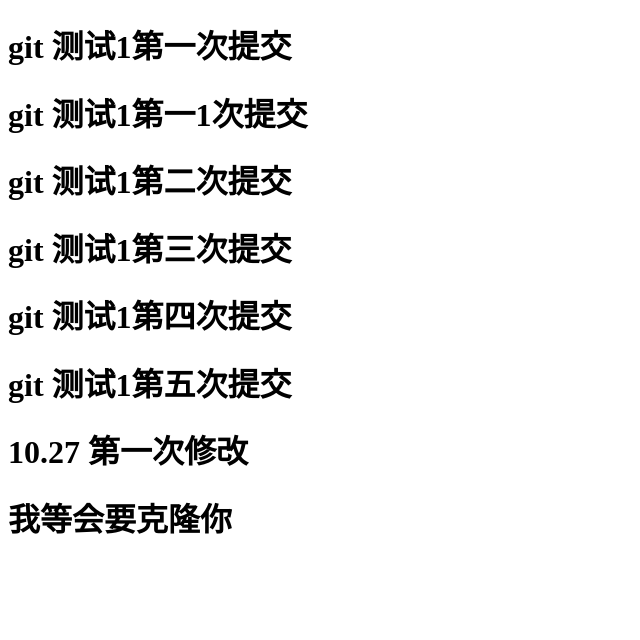
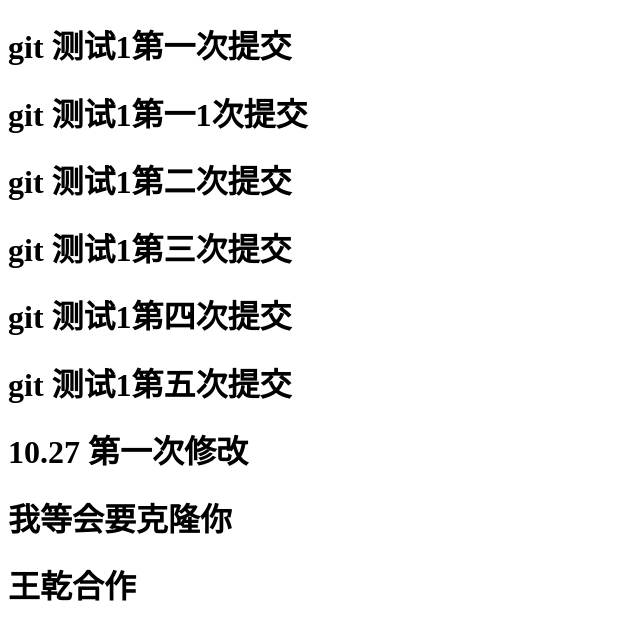
Before and after one commit to LMYWQ/10.27ceshi, a plain HTML site: page git 测试1/index.html in a window 1280 px wide. Shown: the whole page, without its empty margins (0-640 px from the left). Drawn offline with Linux system fonts and the light colour scheme.

Commit message:
'和王乾第一次提交'

```diff
--- a/git 测试1/index.html
+++ b/git 测试1/index.html
@@ -17,6 +17,7 @@
     <h1>git 测试1第五次提交</h1>
     <h1>10.27 第一次修改</h1>
     <h1>我等会要克隆你</h1>
+    <h1>王乾合作</h1>
 </body>
 
 </html>
```
